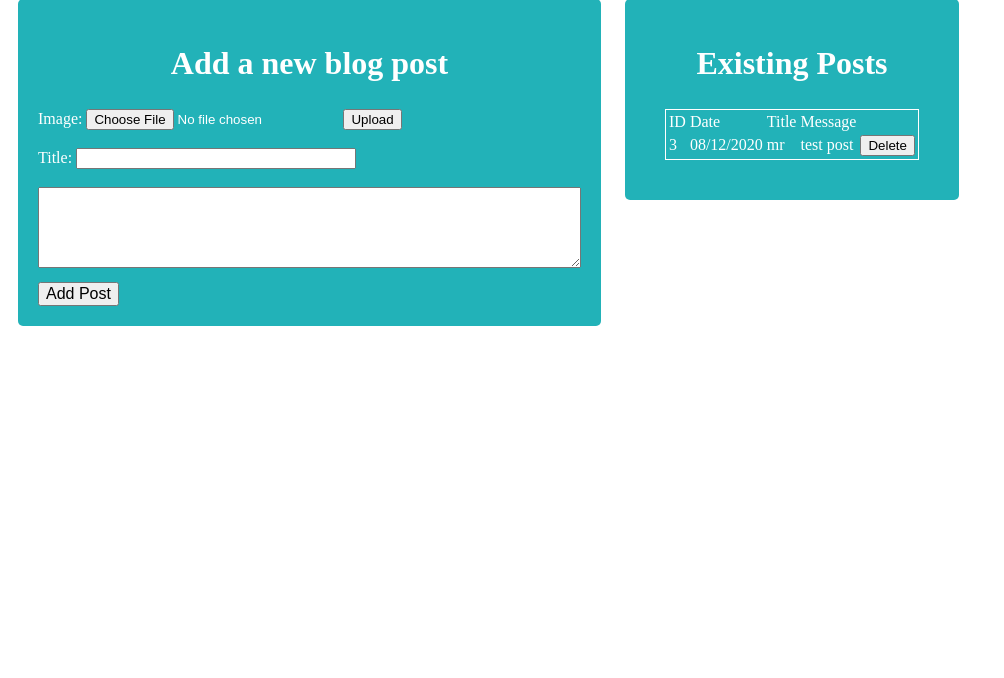
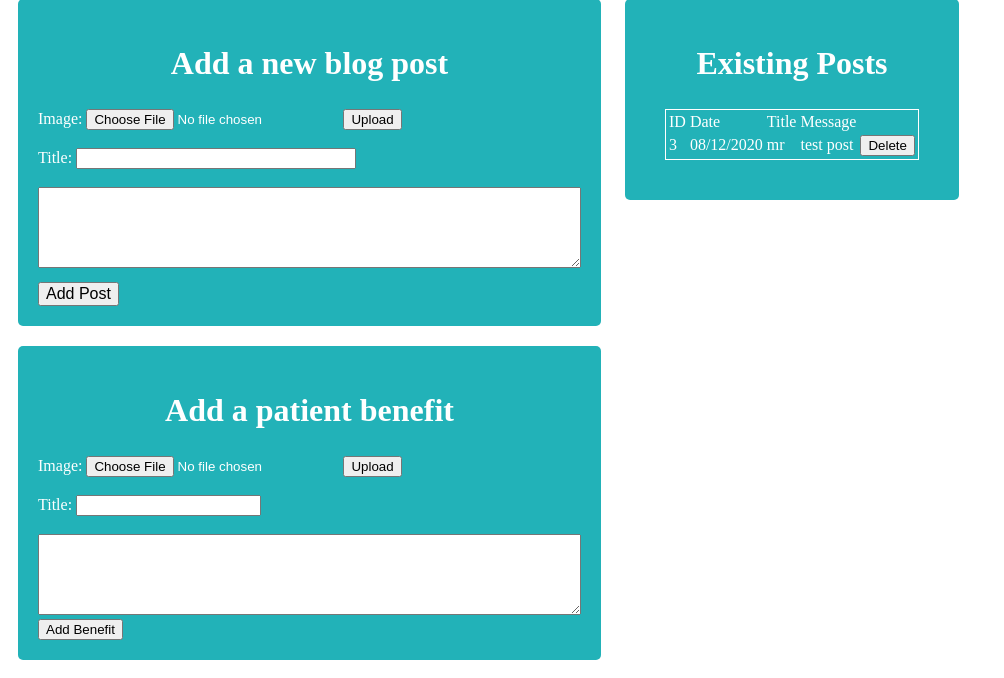
Before and after one commit to Sean-Marney/Agile-Kinetic-Mobility-Hub, a Flask app: page /blog/management in a window 1280 px wide. Shown: the part 140-818 px from the top of the page, without its empty margins (0-1004 px from the left). Before the commit the page ends 466 px from the top, so only its background shows below. Run offline with Flask 2, Linux system fonts and the light colour scheme; data comes from the database, SQL or seed files in the repository; both versions use the stored data as it was after the commit; some libraries are stand-ins or nearby versions.

Commit message:
SQL file created for databse server route and ajax request to send and process benefit info

```diff
--- /dev/null
+++ b/agileKineticSQL.sql
@@ -0,0 +1,15 @@
+CREATE TABLE IF NOT EXISTS 'tblBlogPosts' (
+	"id"	INTEGER PRIMARY KEY AUTOINCREMENT,
+	"date"	TEXT,
+	"title"	TEXT,
+	"message"	TEXT,
+	"image"	TEXT
+);
+
+
+CREATE TABLE IF NOT EXISTS 'tblBenefits' (
+  "id"	INTEGER PRIMARY KEY AUTOINCREMENT,
+	"title"	TEXT,
+	"message"	TEXT,
+	"image"	TEXT
+);
--- a/server.py
+++ b/server.py
@@ -124,5 +124,42 @@ def uploaded_file(filename):
 
 #End of amended code
 
+
+#ALAN########################
+@app.route("/benefit/management", methods = ['POST'])
+def addBenefit():
+    if request.method =='GET':
+        conn = sqlite3.connect(DATABASE)
+        cur = conn.cursor()
+        query = "SELECT * FROM tblBenefits"
+        cur.execute(query)
+        data = cur.fetchall()
+        conn.close()
+
+
+    #POST SECTION OF ROUTE WORKING ACCORDING TO MY TEST
+    if request.method =='POST':
+        benTitle = request.form.get('title', default="Error")
+        benMessage = request.form.get('message', default="Error")
+        benImage = request.form.get('image', default="Error") # TEST WITH ICON
+        print("Adding new benefit...")
+        try:
+            connection = sqlite3.connect(DATABASE)
+            cursor = connection.cursor()
+            cursor.execute("INSERT INTO tblBenefits ('title', 'message', 'image') VALUES (?,?,?)", (benTitle, benMessage, benImage))
+            connection.commit()
+            print("Insertion Successful.")
+            outputMessage = "Patient benefit added successfully"
+        except Exception as e:
+            connection.rollback()
+            print("Falied to add paient benefit, rollback requested: " + str(e))
+            outputMessage = "Failed to add new benefit"
+        finally:
+            connection.close()
+            return outputMessage
+
+############################################
+
+
 if __name__ == "__main__":
     app.run(debug=True)
--- a/templates/blogManagement.html
+++ b/templates/blogManagement.html
@@ -113,12 +113,35 @@
       {%endblock%}
     </div>
 
+    <!-- ALAN'S STUFF -->
+
+    <div id="newBenefit" class="widget">
+      <h2>Add a patient benefit </h2>
+
+      <form id="benefitImageUpload" method=post enctype=multipart/form-data>
+        <label>Image: </label>
+        <input type=file name=file id="benefitInput">
+        <button id="benefitUploadFileButton" type="button">Upload</button>
+        <span id='uploadBenefit'></span>
+      </form>
+
+      <form id='addBenefit' onsubmit="return loadBenefit()">
+        <br><label>Title: <input type = "text" name = "benefitTitle" id="benefitTitleInput"><br></label><br>
+        <textarea name="benefitMessage" rows="5" cols="65"></textarea><br>
+        <button id="addBenefitPostButton" type = "submit"> Add Benefit </button>
+      </form>
+      <span id='benefitTxt'></span>
+
+    <!-- END-->
+
     <script>
     $(function(){
       $("#nav-placeholder").load("/static/navBar.html");
     </script>
 
-  <!-- wills above-->
+
+
+
 
     <script>
       function loadPost() {
@@ -182,6 +205,38 @@
         return false;
       }
     </script>
+
+    <!--alans-->
+
+    <script>
+  //Ajax request sending benefit form data to server WORKING
+    function sendBenefit() {
+      var benImage = document.forms["benefitImageUpload"]["benefitInput"].files.item(0).name;
+      var benTitle = document.forms["addBenefit"]["benefitTitle"].value;
+      var benMessage = document.forms["addBenefit"]["benefitMessage"].value;
+      benParams = 'title='+benTitle+'&message='+benMessage+'&image='+benImage;
+      var xhttp = new XMLHttpRequest();
+      xhttp.open("POST", '/benefit/management', true); // true is asynchronous
+      xhttp.setRequestHeader("Content-type", "application/x-www-form-urlencoded");
+      xhttp.onload = function() {
+        if (this.readyState === 4 && this.status === 200) {
+          console.log(xhttp.responseText);
+          document.getElementById("benefitTxt").innerHTML = xhttp.responseText;
+        } else {
+          console.error(xhttp.statusText);
+        }
+      };
+      xhttp.send(benParams);
+      return false;
+    }
+  </script>
+
+
+
+
+
+
+    <!--end-->
   </body>
 
 </html>
```
Also changed, not shown: agileKinetic.db.
